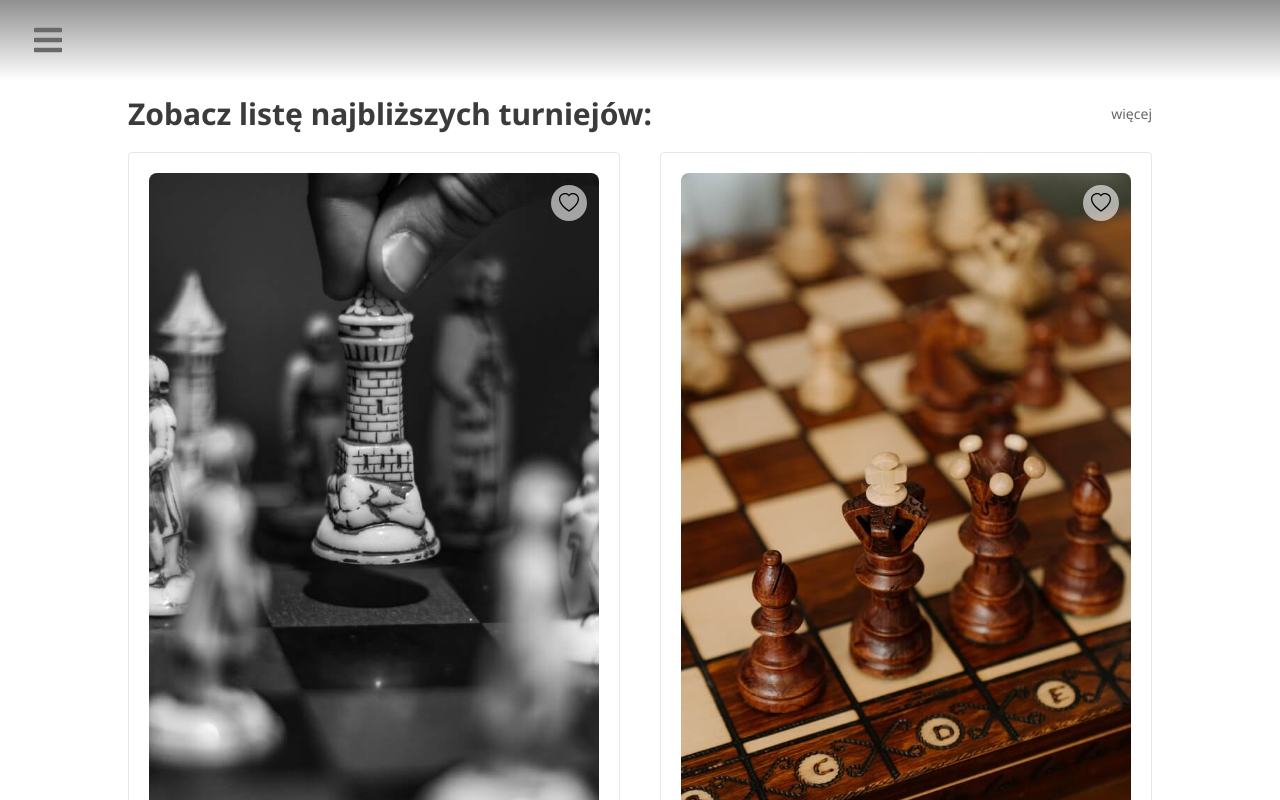
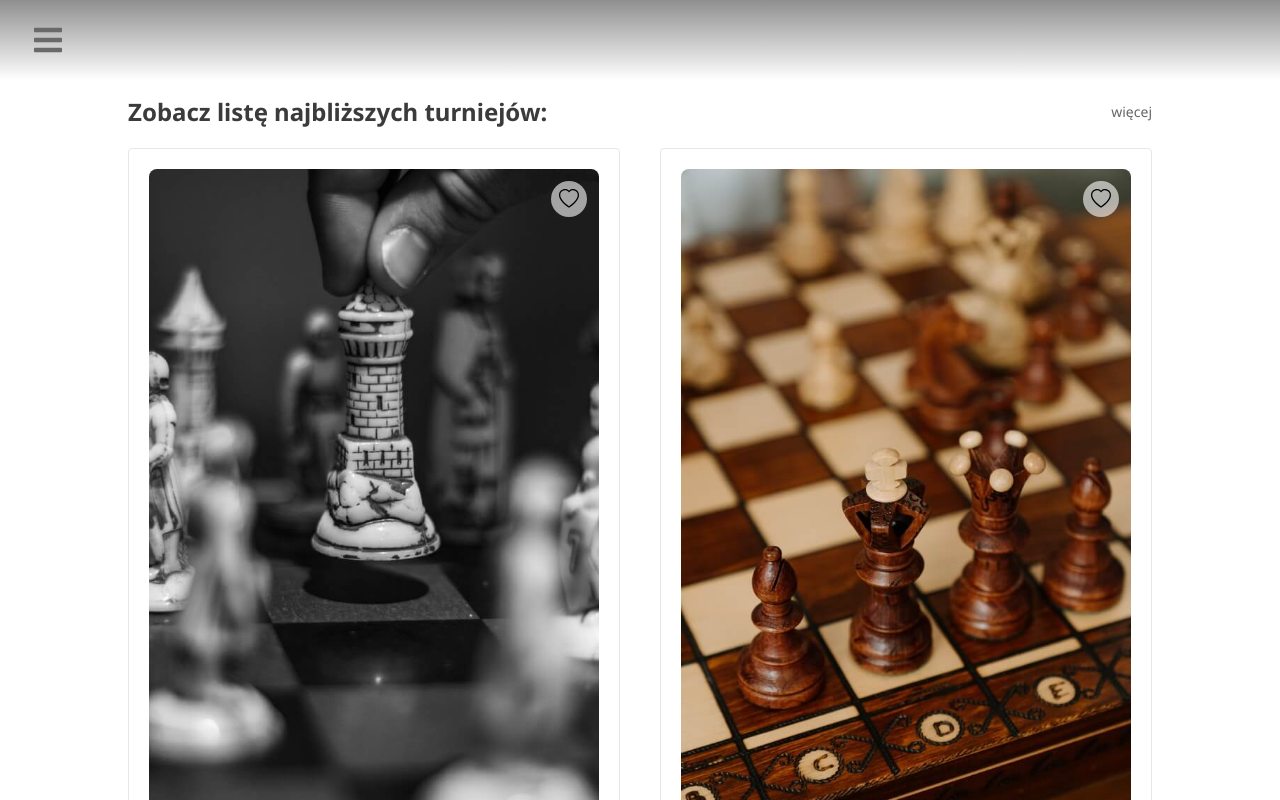
Before and after one commit to AdamBabinicz/magnus, a React (Create React App) app: page /turnieje in a window 1280 px wide. Shown: the top 800 px of the page. Built offline with nearby package versions, Linux system fonts and the light colour scheme.

Commit message:
zmiana rozmaru czcionki

```diff
--- a/src/components/Listings.js
+++ b/src/components/Listings.js
@@ -12,7 +12,7 @@ const Listings = () => {
   return (
     <>
       <div className="flex items-center justify-between pt-4 px-4 lg:px-32 mb-5">
-        <h2 className="text-color font-bold text-3xl">
+        <h2 className="text-color font-bold text-2xl">
           Zobacz listę najbliższych turniejów:
         </h2>
         <Link
```
